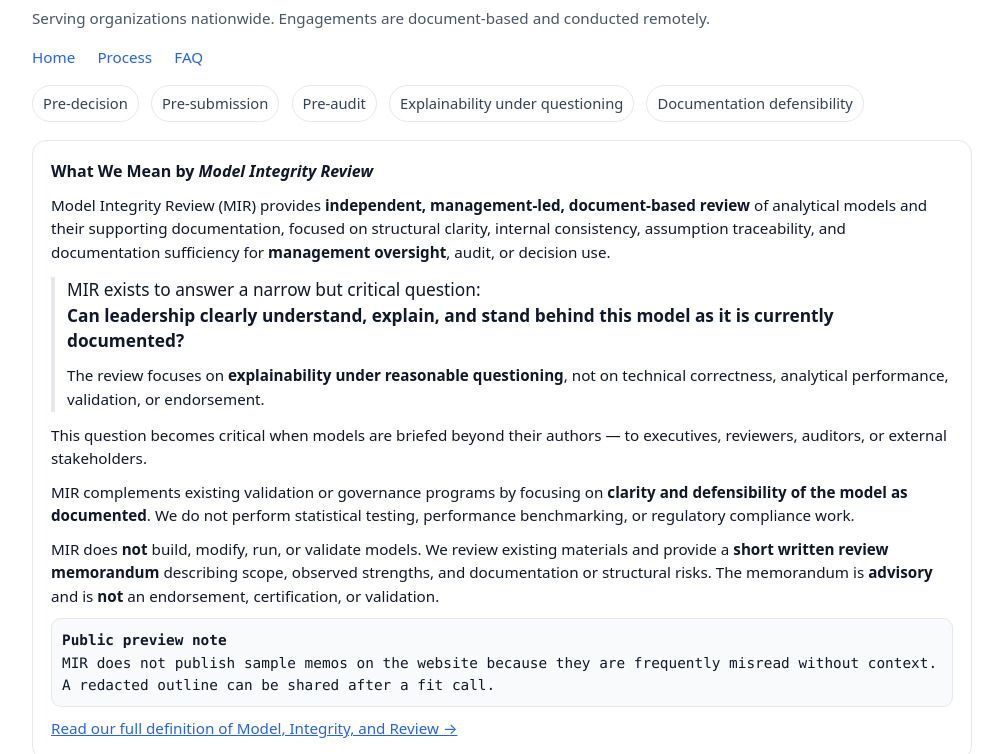
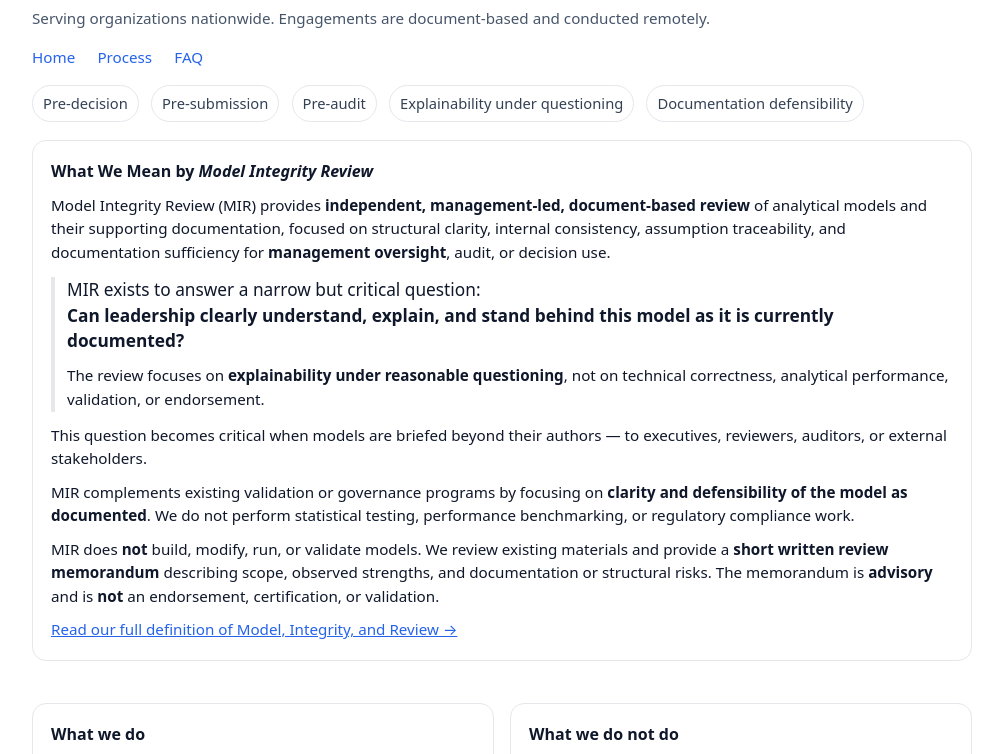
Before and after one commit to jamesbourassa/modelintegrityreview, a plain HTML site: page index.html in a window 1280 px wide. Shown: the part 196-950 px from the top of the page, without its empty margins (138-1141 px from the left). Drawn offline with Linux system fonts and the light colour scheme.

Commit message:
Update index.html

```diff
--- a/index.html
+++ b/index.html
@@ -95,11 +95,6 @@
         The memorandum is <strong>advisory</strong> and is <strong>not</strong> an endorsement, certification, or validation.
       </p>
 
-      <div class="kbd">
-        <strong>Public preview note</strong><br/>
-        MIR does not publish sample memos on the website because they are frequently misread without context.
-        A redacted outline can be shared after a fit call.
-      </div>
 
       <div class="linkrow small">
         <a href="faq.html#definition">Read our full definition of Model, Integrity, and Review →</a>
```
